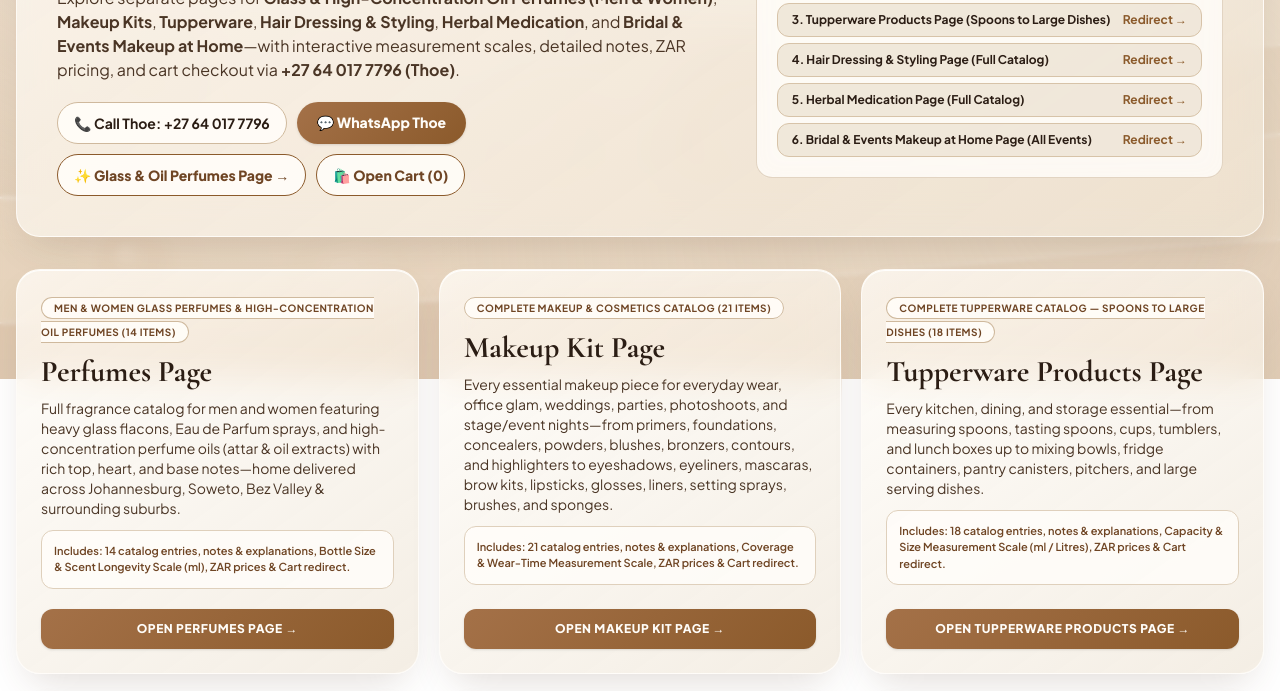
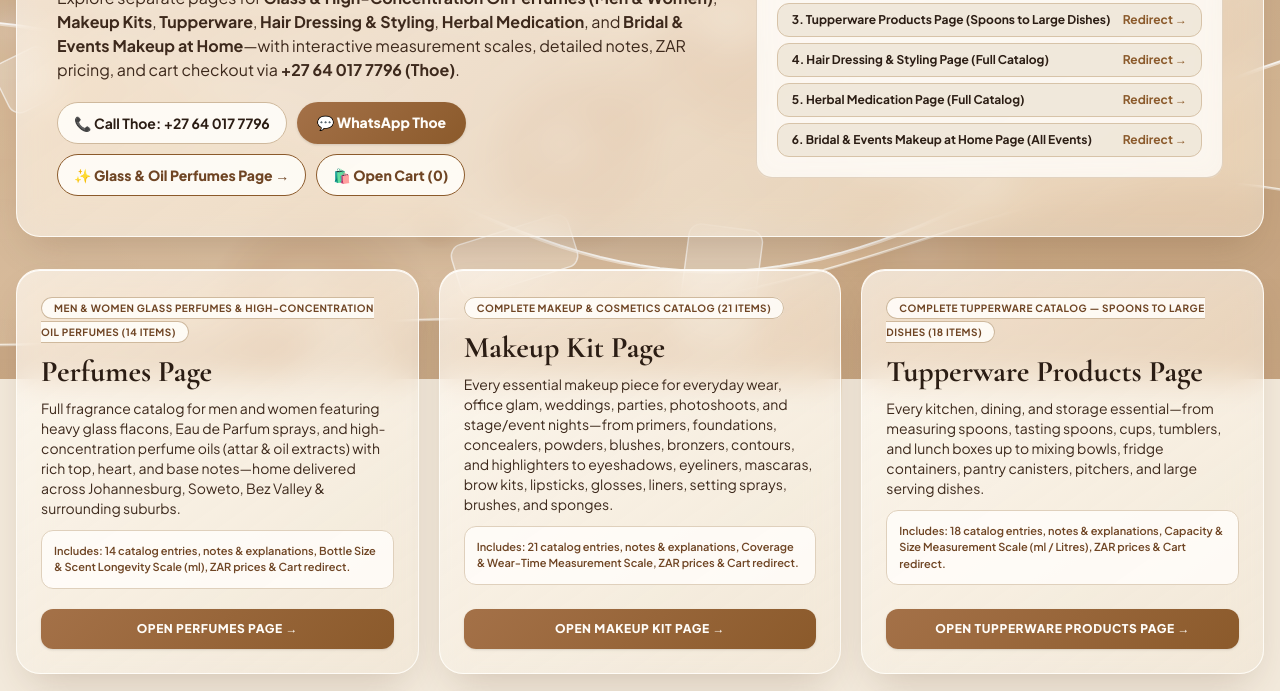
Before and after one commit to steveengreen436-art/MANKONJENI-ATELIER, a plain HTML site: page index.html in a window 1280 px wide. Shown: the part 421-1112 px from the top of the page. Drawn offline with nearby package versions, Linux system fonts and the light colour scheme; animation ran at ten frames a second.

Commit message:
Update HTML title and improve styling

```diff
--- a/index.html
+++ b/index.html
@@ -3,7 +3,7 @@
 <head>
   <meta charset="UTF-8" />
   <meta name="viewport" content="width=device-width, initial-scale=1.0" />
-  <title>MANKONJENI ATELIER | Live Glass Wallpaper — Perfumes, Makeup, Tupperware, Hair, Herbal & Bridal</title>
+  <title>MANKONJENI ATELIER | Vivid Live Glass Wallpaper — Perfumes, Makeup, Tupperware, Hair, Herbal & Bridal</title>
   <script src="https://cdn.tailwindcss.com"></script>
   <link href="https://fonts.googleapis.com/css2?family=Cormorant+Garamond:ital,wght@0,600;0,700;1,600&family=Plus+Jakarta+Sans:wght@400;500;600;700;800&display=swap" rel="stylesheet">
   <style>
@@ -22,14 +22,14 @@
     }
     body {
       font-family: 'Plus Jakarta Sans', sans-serif;
-      background-color: transparent;
+      background-color: #f3eadc;
       color: var(--espresso-ink);
       padding-bottom: 84px;
     }
     @media (min-width: 768px) {
       body { padding-bottom: 0; }
     }
-    /* Full-screen live animated wallpaper canvas */
+    /* Vivid full-screen live wallpaper canvas */
     #live-wallpaper-canvas {
       position: fixed;
       inset: 0;
@@ -38,23 +38,19 @@
       z-index: -2;
       display: block;
     }
-    /* Soft glassy light-veil over canvas so text always pops cleanly */
+    /* Light glass veil kept subtle so vivid motion shines clearly while keeping text high-contrast */
     .wallpaper-glass-veil {
       position: fixed;
       inset: 0;
       z-index: -1;
       pointer-events: none;
-      background:
-        radial-gradient(circle at 18% 15%, rgba(250, 246, 240, 0.58) 0%, transparent 48%),
-        radial-gradient(circle at 85% 78%, rgba(228, 214, 195, 0.52) 0%, transparent 52%),
-        linear-gradient(180deg, rgba(250, 246, 240, 0.34) 0%, rgba(239, 230, 216, 0.42) 100%);
-      backdrop-filter: blur(2px);
+      background: linear-gradient(180deg, rgba(250, 246, 240, 0.14) 0%, rgba(239, 230, 216, 0.22) 100%);
     }
     .font-luxury {
       font-family: 'Cormorant Garamond', serif;
     }
     .brown-gradient-text {
-      background: linear-gradient(135deg, #573216 0%, #9c673d 52%, #c69a68 100%);
+      background: linear-gradient(135deg, #4e2b10 0%, #9b6439 50%, #c79862 100%);
       -webkit-background-clip: text;
       -webkit-text-fill-color: transparent;
     }
@@ -68,13 +64,13 @@
     .glass-luxe {
       position: relative;
       overflow: hidden;
-      background: linear-gradient(145deg, rgba(255, 253, 249, 0.76) 0%, rgba(239, 230, 216, 0.68) 100%);
-      backdrop-filter: blur(18px) saturate(135%);
-      -webkit-backdrop-filter: blur(18px) saturate(135%);
-      border: 1px solid rgba(255, 253, 249, 0.85);
+      background: linear-gradient(145deg, rgba(255, 253, 249, 0.68) 0%, rgba(239, 230, 216, 0.56) 100%);
+      backdrop-filter: blur(16px) saturate(140%);
+      -webkit-backdrop-filter: blur(16px) saturate(140%);
+      border: 1px solid rgba(255, 253, 249, 0.88);
       box-shadow:
-        0 18px 40px -14px rgba(92, 61, 40, 0.2),
-        inset 0 1px 0 rgba(255, 255, 255, 0.9);
+        0 18px 40px -14px rgba(86, 54, 31, 0.24),
+        inset 0 1px 0 rgba(255, 255, 255, 0.92);
       transition: transform 0.28s ease, border-color 0.28s ease, box-shadow 0.28s ease;
     }
     .glass-luxe::before {
@@ -82,25 +78,25 @@
       position: absolute;
       inset: 0;
       pointer-events: none;
-      background: linear-gradient(115deg, transparent 20%, rgba(255, 253, 249, 0.45) 50%, transparent 80%);
+      background: linear-gradient(115deg, transparent 20%, rgba(255, 253, 249, 0.5) 50%, transparent 80%);
       transform: translateX(-120%);
       transition: transform 0.85s ease;
     }
     .glass-luxe:hover {
       transform: translateY(-3px);
-      border-color: rgba(164, 113, 72, 0.65);
+      border-color: rgba(164, 113, 72, 0.72);
       box-shadow:
-        0 24px 48px -14px rgba(139, 90, 43, 0.28),
-        inset 0 1px 0 rgba(255, 255, 255, 0.95);
+        0 24px 48px -14px rgba(139, 90, 43, 0.32),
+        inset 0 1px 0 rgba(255, 255, 255, 0.96);
     }
     .glass-luxe:hover::before {
       transform: translateX(120%);
     }
     .cream-card {
-      background: rgba(255, 253, 249, 0.82);
+      background: rgba(255, 253, 249, 0.78);
       backdrop-filter: blur(12px);
-      border: 1px solid rgba(223, 208, 188, 0.9);
-      box-shadow: inset 0 1px 0 rgba(255, 255, 255, 0.85);
+      border: 1px solid rgba(223, 208, 188, 0.92);
+      box-shadow: inset 0 1px 0 rgba(255, 255, 255, 0.88);
     }
     .store-page { display: none; }
     .store-page.active { display: block; animation: pageFade 0.25s ease-out; }
@@ -116,7 +112,7 @@
 </head>
 <body class="antialiased selection:bg-[#d8c3a5] selection:text-[#2b1d14] relative">
 
-  <!-- Live Moving Glass Wallpaper Canvas + Subtle Frosted Veil -->
+  <!-- Vivid Live Glass Wallpaper Canvas + Light Veil -->
   <canvas id="live-wallpaper-canvas"></canvas>
   <div class="wallpaper-glass-veil"></div>
 
@@ -192,7 +188,7 @@
         <h1 class="font-luxury text-4xl sm:text-6xl font-bold leading-tight text-[#2b1d14]">
           Curated by <span class="brown-gradient-text italic">Mankonjeni</span>, Delivered to Your Door.
         </h1>
-        <p class="text-sm sm:text-base text-[#4a3525] leading-relaxed max-w-2xl mx-auto lg:mx-0">
+        <p class="text-sm sm:text-base text-[#3d291c] leading-relaxed max-w-2xl mx-auto lg:mx-0">
           Home delivery across <strong>Johannesburg, Soweto, Bez Valley</strong>, and surrounding areas. Explore separate pages for <strong>Glass & High-Concentration Oil Perfumes (Men & Women)</strong>, <strong>Makeup Kits</strong>, <strong>Tupperware</strong>, <strong>Hair Dressing & Styling</strong>, <strong>Herbal Medication</strong>, and <strong>Bridal & Events Makeup at Home</strong>—with interactive measurement scales, detailed notes, ZAR pricing, and cart checkout via <strong>+27 64 017 7796 (Thoe)</strong>.
         </p>
 
@@ -215,7 +211,7 @@
       <!-- Delivery Zones & Dedicated Pages Quick Card -->
       <div class="lg:col-span-5 cream-card rounded-2xl p-5 space-y-3">
         <p class="text-xs uppercase tracking-widest text-[#8b5a2b] font-extrabold">Home Delivery Zones & Dedicated Pages</p>
-        <p class="text-xs text-[#4a3525] leading-relaxed">
+        <p class="text-xs text-[#3d291c] leading-relaxed">
           <strong>Johannesburg</strong> (CBD, Sandton, Rosebank, Yeoville, Kensington), <strong>Soweto</strong> (Orlando, Dobsonville, Maponya/Kliptown, Meadowlands), <strong>Bez Valley</strong> (Bezuidenhout Valley, Bruma, Observatory) & surrounding suburbs.
         </p>
         <div class="grid grid-cols-1 gap-1.5 pt-1 text-xs font-bold">
@@ -361,8 +357,8 @@
   </div>
 
   <script>
-    // ==================== LIVE MOVING GLASS WALLPAPER ENGINE ====================
-    (function startLiveGlassWallpaper() {
+    // ==================== VIVID LIVE GLASS WALLPAPER ENGINE ====================
+    (function startVividLiveWallpaper() {
       const canvas = document.getElementById('live-wallpaper-canvas');
       if (!canvas) return;
       const ctx = canvas.getContext('2d');
@@ -370,21 +366,35 @@
       let pointerX = 0.5, pointerY = 0.5;
       let smoothX = 0.5, smoothY = 0.5;
 
+      // High-contrast light-brown, warm beige & cream silk waves
       const ribbons = [
-        { baseY: 0.22, amp: 58, freq: 0.0022, speed: 0.00075, phase: 0.0, fill: 'rgba(216, 187, 150, 0.42)', stroke: 'rgba(255, 253, 249, 0.72)' },
-        { baseY: 0.48, amp: 74, freq: 0.0018, speed: -0.00055, phase: 1.9, fill: 'rgba(184, 138, 94, 0.26)', stroke: 'rgba(255, 252, 246, 0.65)' },
-        { baseY: 0.72, amp: 64, freq: 0.0025, speed: 0.00065, phase: 3.7, fill: 'rgba(228, 206, 176, 0.46)', stroke: 'rgba(255, 255, 255, 0.78)' },
-        { baseY: 0.88, amp: 46, freq: 0.0030, speed: -0.0008, phase: 5.1, fill: 'rgba(164, 113, 72, 0.20)', stroke: 'rgba(250, 246, 240, 0.6)' }
+        { baseY: 0.20, amp: 95, freq: 0.0028, speed: 0.0019, phase: 0.0, fill: 'rgba(186, 138, 92, 0.34)', stroke: 'rgba(255, 255, 255, 0.92)', lw: 3 },
+        { baseY: 0.44, amp: 118, freq: 0.0022, speed: -0.0015, phase: 1.7, fill: 'rgba(155, 104, 60, 0.28)', stroke: 'rgba(255, 250, 240, 0.88)', lw: 3 },
+        { baseY: 0.68, amp: 105, freq: 0.0031, speed: 0.0017, phase: 3.4, fill: 'rgba(214, 178, 136, 0.44)', stroke: 'rgba(255, 255, 255, 0.95)', lw: 3.5 },
+        { baseY: 0.88, amp: 78, freq: 0.0036, speed: -0.0021, phase: 5.0, fill: 'rgba(139, 90, 43, 0.26)', stroke: 'rgba(255, 252, 245, 0.85)', lw: 2.5 }
       ];
 
-      const orbs = Array.from({ length: 16 }, (_, i) => ({
-        xRatio: (i * 0.17 + 0.08) % 1,
-        yRatio: (i * 0.29 + 0.12) % 1,
-        radius: 26 + (i % 5) * 24,
-        vx: ((i % 2 === 0 ? 1 : -1) * (0.00008 + (i % 4) * 0.00003)),
-        vy: ((i % 3 === 0 ? -1 : 1) * (0.00006 + (i % 3) * 0.000025)),
-        pulsePhase: i * 0.85,
-        isWarmBrown: i % 3 === 0
+      // Luminous floating glass bokeh & golden-brown light orbs
+      const orbs = Array.from({ length: 24 }, (_, i) => ({
+        xRatio: (i * 0.19 + 0.05) % 1,
+        yRatio: (i * 0.31 + 0.09) % 1,
+        radius: 34 + (i % 6) * 28,
+        vx: ((i % 2 === 0 ? 1 : -1) * (0.00024 + (i % 4) * 0.00009)),
+        vy: ((i % 3 === 0 ? -1 : 1) * (0.00018 + (i % 3) * 0.00007)),
+        pulsePhase: i * 0.72,
+        isRichBrown: i % 2 === 0
+      }));
+
+      // Floating rotating translucent glass facets / prisms
+      const glassShards = Array.from({ length: 12 }, (_, i) => ({
+        xRatio: (i * 0.23 + 0.11) % 1,
+        yRatio: (i * 0.37 + 0.14) % 1,
+        w: 58 + (i % 4) * 32,
+        h: 34 + (i % 3) * 20,
+        rot: i * 0.55,
+        rotSpeed: ((i % 2 === 0 ? 1 : -1) * (0.00045 + (i % 3) * 0.00015)),
+        vx: ((i % 2 === 0 ? -1 : 1) * 0.00016),
+        vy: ((i % 2 === 0 ? 1 : -1) * 0.00012)
       }));
 
       function resizeCanvas() {
@@ -413,45 +423,45 @@
       resizeCanvas();
 
       function drawFrame(now) {
-        smoothX += (pointerX - smoothX) * 0.04;
-        smoothY += (pointerY - smoothY) * 0.04;
-        const parallaxX = (smoothX - 0.5) * 34;
-        const parallaxY = (smoothY - 0.5) * 26;
+        smoothX += (pointerX - smoothX) * 0.06;
+        smoothY += (pointerY - smoothY) * 0.06;
+        const parallaxX = (smoothX - 0.5) * 65;
+        const parallaxY = (smoothY - 0.5) * 50;
 
-        // Animated warm cream, beige & light brown gradient backdrop
-        const shiftX = width * (0.5 + Math.cos(now * 0.00022) * 0.24 + (smoothX - 0.5) * 0.14);
-        const shiftY = height * (0.45 + Math.sin(now * 0.00019) * 0.24 + (smoothY - 0.5) * 0.14);
-        const bgGrad = ctx.createRadialGradient(shiftX, shiftY, Math.min(width, height) * 0.05, width * 0.5, height * 0.5, Math.max(width, height) * 0.95);
+        // Sweeping warm cream, beige & light-brown gradient backdrop
+        const shiftX = width * (0.5 + Math.cos(now * 0.00065) * 0.32 + (smoothX - 0.5) * 0.22);
+        const shiftY = height * (0.48 + Math.sin(now * 0.00055) * 0.28 + (smoothY - 0.5) * 0.22);
+        const bgGrad = ctx.createRadialGradient(shiftX, shiftY, Math.min(width, height) * 0.04, width * 0.5, height * 0.5, Math.max(width, height) * 0.95);
         bgGrad.addColorStop(0, '#fffdf9');
-        bgGrad.addColorStop(0.38, '#f4ecdf');
-        bgGrad.addColorStop(0.72, '#e6d7c1');
-        bgGrad.addColorStop(1, '#d7be9e');
+        bgGrad.addColorStop(0.35, '#efe2ce');
+        bgGrad.addColorStop(0.72, '#dec5a4');
+        bgGrad.addColorStop(1, '#c7a47b');
         ctx.fillStyle = bgGrad;
         ctx.fillRect(0, 0, width, height);
 
-        // Floating glowing glass bokeh orbs
+        // Moving luminous bokeh orbs
         for (const o of orbs) {
           o.xRatio += o.vx;
           o.yRatio += o.vy;
-          if (o.xRatio < -0.1) o.xRatio = 1.1;
-          if (o.xRatio > 1.1) o.xRatio = -0.1;
-          if (o.yRatio < -0.1) o.yRatio = 1.1;
-          if (o.yRatio > 1.1) o.yRatio = -0.1;
+          if (o.xRatio < -0.15) o.xRatio = 1.15;
+          if (o.xRatio > 1.15) o.xRatio = -0.15;
+          if (o.yRatio < -0.15) o.yRatio = 1.15;
+          if (o.yRatio > 1.15) o.yRatio = -0.15;
 
-          const pulse = 1 + Math.sin(now * 0.0014 + o.pulsePhase) * 0.12;
-          const cx = o.xRatio * width + parallaxX * (o.isWarmBrown ? 0.7 : 0.4);
-          const cy = o.yRatio * height + parallaxY * (o.isWarmBrown ? 0.7 : 0.4);
+          const pulse = 1 + Math.sin(now * 0.0028 + o.pulsePhase) * 0.2;
+          const cx = o.xRatio * width + parallaxX * (o.isRichBrown ? 0.9 : 0.5);
+          const cy = o.yRatio * height + parallaxY * (o.isRichBrown ? 0.9 : 0.5);
           const r = o.radius * pulse;
 
-          const orbGrad = ctx.createRadialGradient(cx - r * 0.25, cy - r * 0.25, r * 0.08, cx, cy, r);
-          if (o.isWarmBrown) {
-            orbGrad.addColorStop(0, 'rgba(255, 250, 242, 0.72)');
-            orbGrad.addColorStop(0.55, 'rgba(182, 134, 92, 0.24)');
-            orbGrad.addColorStop(1, 'rgba(164, 113, 72, 0)');
+          const orbGrad = ctx.createRadialGradient(cx - r * 0.2, cy - r * 0.2, r * 0.05, cx, cy, r);
+          if (o.isRichBrown) {
+            orbGrad.addColorStop(0, 'rgba(255, 251, 245, 0.88)');
+            orbGrad.addColorStop(0.5, 'rgba(164, 113, 72, 0.36)');
+            orbGrad.addColorStop(1, 'rgba(139, 90, 43, 0)');
           } else {
-            orbGrad.addColorStop(0, 'rgba(255, 255, 255, 0.82)');
-            orbGrad.addColorStop(0.6, 'rgba(235, 217, 192, 0.34)');
-            orbGrad.addColorStop(1, 'rgba(235, 217, 192, 0)');
+            orbGrad.addColorStop(0, 'rgba(255, 255, 255, 0.94)');
+            orbGrad.addColorStop(0.55, 'rgba(227, 199, 163, 0.45)');
+            orbGrad.addColorStop(1, 'rgba(227, 199, 163, 0)');
           }
           ctx.fillStyle = orbGrad;
           ctx.beginPath();
@@ -459,27 +469,53 @@
           ctx.fill();
         }
 
-        // Flowing translucent glass waves / silk ribbons
-        const step = Math.max(16, Math.floor(width / 55));
+        // Flowing silk waves with bright glass crest highlights
+        const step = Math.max(14, Math.floor(width / 64));
         for (const rib of ribbons) {
           ctx.beginPath();
           for (let x = -step; x <= width + step; x += step) {
             const wave1 = Math.sin(x * rib.freq + now * rib.speed + rib.phase) * rib.amp;
-            const wave2 = Math.cos(x * (rib.freq * 1.6) - now * (rib.speed * 0.7) + rib.phase) * (rib.amp * 0.35);
-            const y = height * rib.baseY + wave1 + wave2 + parallaxY * 0.55;
-            const px = x + parallaxX * 0.35;
+            const wave2 = Math.cos(x * (rib.freq * 1.75) - now * (rib.speed * 0.85) + rib.phase) * (rib.amp * 0.42);
+            const y = height * rib.baseY + wave1 + wave2 + parallaxY * 0.7;
+            const px = x + parallaxX * 0.45;
             if (x === -step) ctx.moveTo(px, y);
             else ctx.lineTo(px, y);
           }
           ctx.strokeStyle = rib.stroke;
-          ctx.lineWidth = 2;
+          ctx.lineWidth = rib.lw;
           ctx.stroke();
 
-          ctx.lineTo(width + step + parallaxX * 0.35, height + 60);
-          ctx.lineTo(-step + parallaxX * 0.35, height + 60);
+          ctx.lineTo(width + step + parallaxX * 0.45, height + 80);
+          ctx.lineTo(-step + parallaxX * 0.45, height + 80);
           ctx.closePath();
           ctx.fillStyle = rib.fill;
           ctx.fill();
+        }
+
+        // Drifting rotating glass facets
+        for (const sh of glassShards) {
+          sh.xRatio += sh.vx;
+          sh.yRatio += sh.vy;
+          sh.rot += sh.rotSpeed * 16;
+          if (sh.xRatio < -0.15) sh.xRatio = 1.15;
+          if (sh.xRatio > 1.15) sh.xRatio = -0.15;
+          if (sh.yRatio < -0.15) sh.yRatio = 1.15;
+          if (sh.yRatio > 1.15) sh.yRatio = -0.15;
+
+          const sx = sh.xRatio * width + parallaxX * 0.65;
+          const sy = sh.yRatio * height + parallaxY * 0.65;
+
+          ctx.save();
+          ctx.translate(sx, sy);
+          ctx.rotate(sh.rot);
+          ctx.fillStyle = 'rgba(255, 253, 249, 0.28)';
+          ctx.strokeStyle = 'rgba(255, 255, 255, 0.72)';
+          ctx.lineWidth = 1.4;
+          ctx.beginPath();
+          ctx.roundRect(-sh.w / 2, -sh.h / 2, sh.w, sh.h, 12);
+          ctx.fill();
+          ctx.stroke();
+          ctx.restore();
         }
 
         requestAnimationFrame(drawFrame);
@@ -489,7 +525,7 @@
     })();
 
     const PHONE_THOE = '27640177796';
-    const CART_STORAGE_KEY = 'mankonjeni_atelier_cart_zar_v4';
+    const CART_STORAGE_KEY = 'mankonjeni_atelier_cart_zar_v5';
 
     const DEPARTMENT_PAGES = {
       'perfumes': {
@@ -704,7 +740,7 @@
               ${cfg.badge} (${cfg.products.length} Items)
             </span>
             <h2 class="font-luxury text-2xl sm:text-3xl font-bold text-[#2b1d14] mt-3">${cfg.title}</h2>
-            <p class="text-xs sm:text-sm text-[#4a3525] mt-2 leading-relaxed">${cfg.overview}</p>
+            <p class="text-xs sm:text-sm text-[#3d291c] mt-2 leading-relaxed">${cfg.overview}</p>
             <p class="text-[11px] text-[#6f4524] mt-3 bg-[#fffdf9]/85 p-3 rounded-xl border border-[#dfd0bc] font-semibold">
               Includes: ${cfg.products.length} catalog entries, notes & explanations, ${cfg.scaleTitle}, ZAR prices & Cart redirect.
             </p>
@@ -866,7 +902,7 @@
                 ${specSummary}
               </span>
               <h4 class="font-luxury text-2xl font-bold text-[#2b1d14] leading-snug">${prod.name}</h4>
-              <p class="text-xs sm:text-sm text-[#4a3525] mt-2 mb-4 leading-relaxed">${prod.explanation}</p>
+              <p class="text-xs sm:text-sm text-[#3d291c] mt-2 mb-4 leading-relaxed">${prod.explanation}</p>
             </div>
 
             <div>
```
